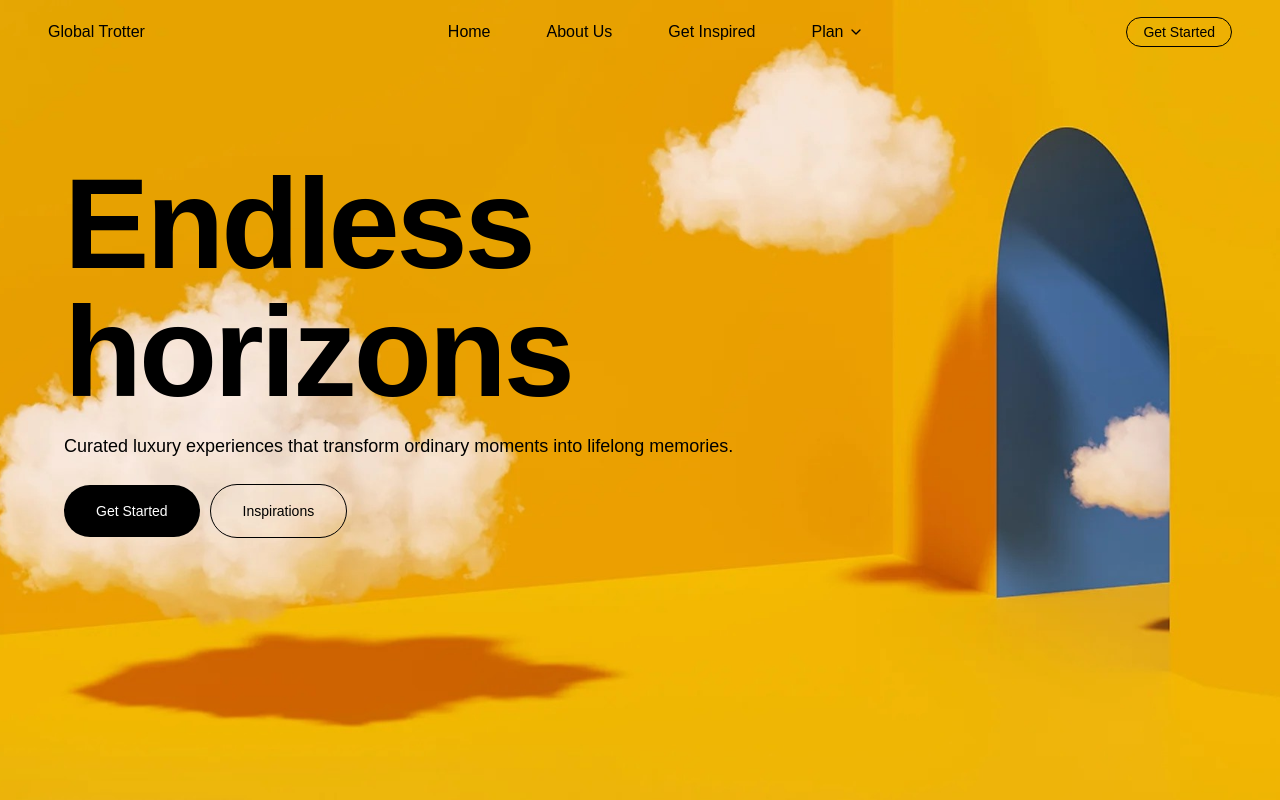
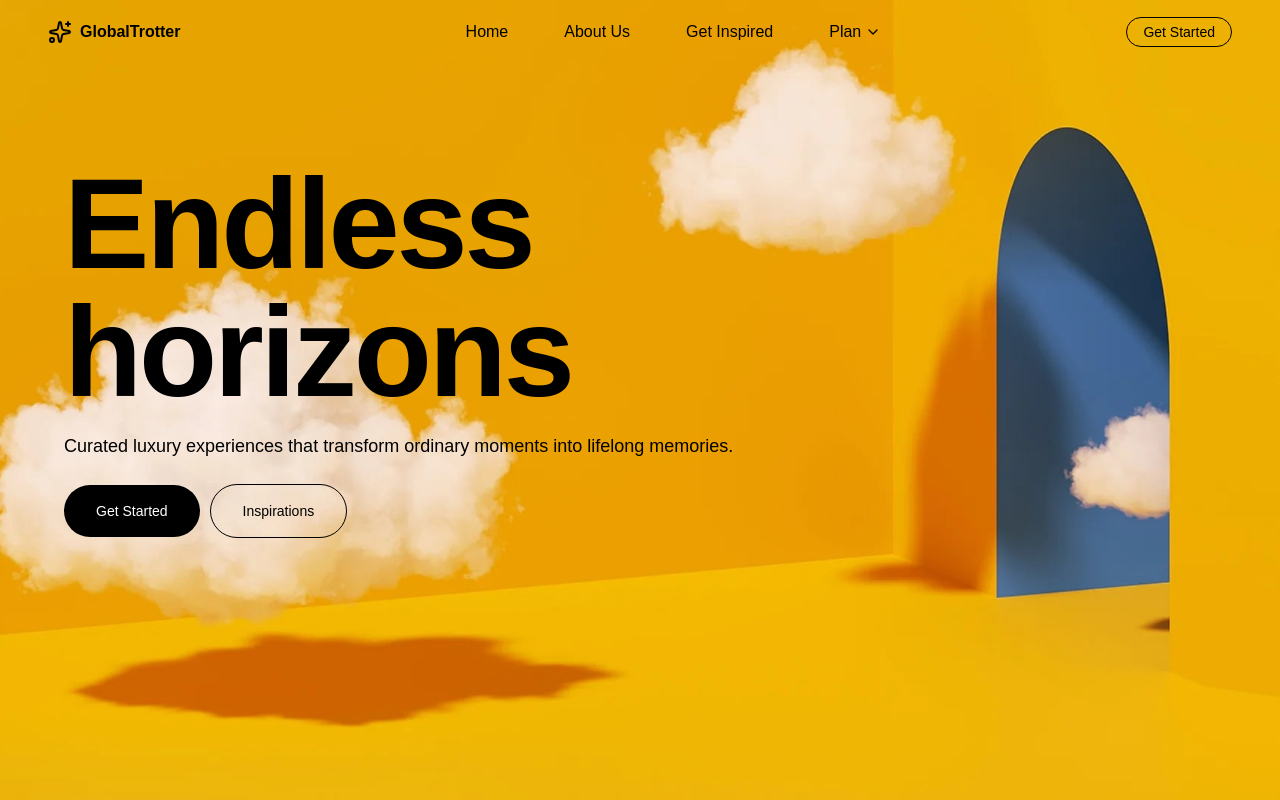
Before and after one commit to gauravtiwari2509/globe-trotter-odoo, a Next.js app: page / in a window 1280 px wide. Shown: the top 800 px of the page. Built offline with nearby package versions, Linux system fonts and the light colour scheme; a web font is replaced by a local one.

Commit message:
ui change

```diff
--- a/app/globals.css
+++ b/app/globals.css
@@ -10,6 +10,7 @@
   --color-foreground: var(--foreground);
   --font-sans: var(--font-geist-sans);
   --font-mono: var(--font-geist-mono);
+  --font-playwrite: var(--font-playwrite);
 }
 
 body {
--- a/components/Landing/Navbar.tsx
+++ b/components/Landing/Navbar.tsx
@@ -2,7 +2,14 @@
 
 import React, { useState, useEffect } from "react";
 import Link from "next/link";
-import { Menu, X, ChevronDown, GraduationCap, Users } from "lucide-react";
+import {
+  Menu,
+  X,
+  ChevronDown,
+  GraduationCap,
+  Users,
+  Sparkles,
+} from "lucide-react";
 import { cn } from "@/lib/utils";
 
 const Navbar = () => {
@@ -42,7 +49,10 @@ const Navbar = () => {
     >
       <div className=" py-1">
         <div className="mx-auto px-3 lg:px-12 flex justify-between">
-          <div className="flex items-center py-3 md:py-4">Global Trotter</div>
+          <div className="flex items-center justify-center py-3 md:py-4 font-extrabold">
+            <Sparkles className="mr-2" />
+            GlobalTrotter
+          </div>
           {/* Desktop Navigation */}
           <div className="hidden lg:flex justify-center items-center">
             <div className="ml-10 flex justify-center items-center space-x-8">
--- a/package.json
+++ b/package.json
@@ -12,6 +12,8 @@
     "@prisma/client": "^6.13.0",
     "@tanstack/react-query": "^5.84.2",
     "bcryptjs": "^3.0.2",
+    "clsx": "^2.1.1",
+    "lucide-react": "^0.539.0",
     "next": "15.4.6",
     "next-auth": "^4.24.11",
     "react": "19.1.0",
```
Also changed, not shown: 1 other file (tests, documents, lock files or other folders).
